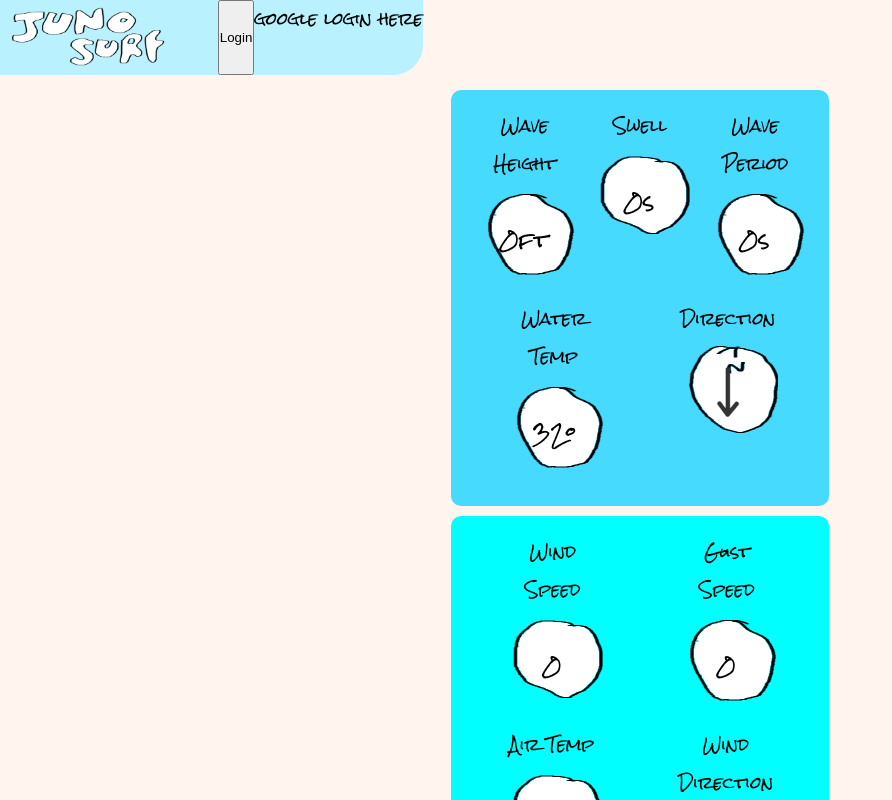
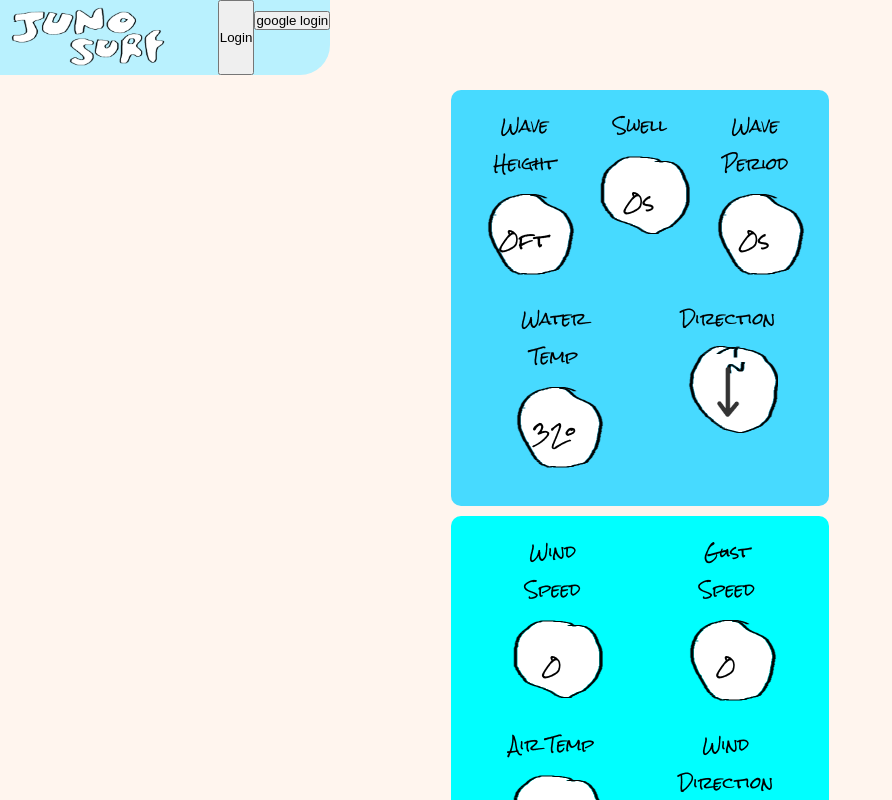
Before and after one commit to ian-flynn/juno-surf, a React app: page / in a window 1280 px wide. Both pictures are taken after a click on the button "Login". Shown: the top 800 px of the page, without its empty margins (0-892 px from the left). Built offline with nearby package versions, Linux system fonts and the light colour scheme; no server answers.

Commit message:
add google auth button

```diff
--- a/src/components/Login.jsx
+++ b/src/components/Login.jsx
@@ -5,13 +5,14 @@ const googleOAuthBox = {
   top: '100px',
 };
 const Login = ({ menuOpen }) => {
+  const googleLogin = () => {};
   return (
     <div
       style={{
         display: menuOpen ? 'block' : 'none',
       }}
     >
-      google login here
+      <button>google login</button>
     </div>
   );
 };
```
